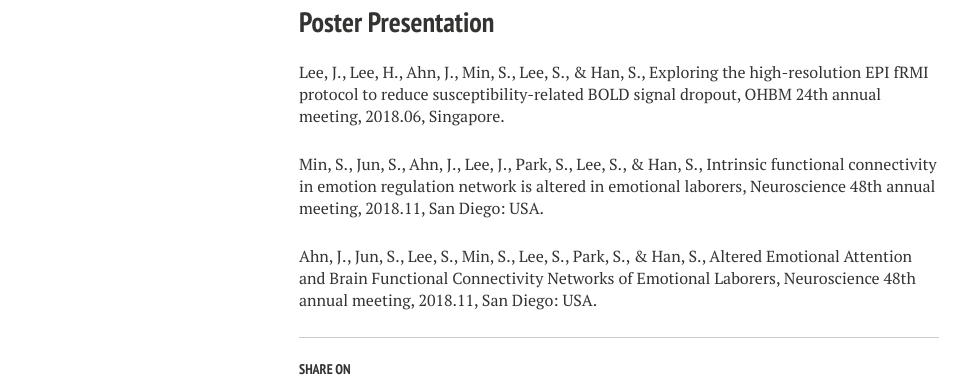
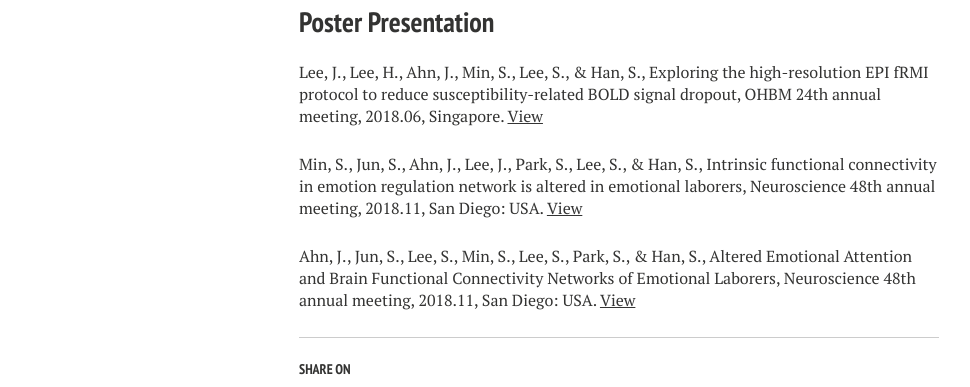
Before and after one commit to jisunkimbrain/fromjisunkim.github.io, a Jekyll site: the page built from publications/publications.md, in a window 1280 px wide. Shown: the part 731-1118 px from the top of the page, without its empty margins (21-991 px from the left). Built offline with Jekyll 4.4.1, drawn with Linux system fonts in a browser that asks for light colours; nearby versions of some CDN libraries.

Commit message:
Update publications.md

```diff
--- a/publications/publications.md
+++ b/publications/publications.md
@@ -23,8 +23,8 @@ Oh, J., Lee, J., Lee, S., & Han, S., Exploring the functional connectivity patte
 
 
 ## Poster Presentation
-Lee, J., Lee, H., Ahn, J., Min, S., Lee, S., & Han, S., Exploring the high-resolution EPI fRMI protocol to reduce susceptibility-related BOLD signal dropout, OHBM 24th annual meeting, 2018.06, Singapore.
+Lee, J., Lee, H., Ahn, J., Min, S., Lee, S., & Han, S., Exploring the high-resolution EPI fRMI protocol to reduce susceptibility-related BOLD signal dropout, OHBM 24th annual meeting, 2018.06, Singapore. [View](/publications/OHBM_2018_Lee.pdf)
 
-Min, S., Jun, S., Ahn, J., Lee, J., Park, S., Lee, S., & Han, S., Intrinsic functional connectivity in emotion regulation network is altered in emotional laborers, Neuroscience 48th annual meeting, 2018.11, San Diego: USA.
+Min, S., Jun, S., Ahn, J., Lee, J., Park, S., Lee, S., & Han, S., Intrinsic functional connectivity in emotion regulation network is altered in emotional laborers, Neuroscience 48th annual meeting, 2018.11, San Diego: USA. [View](/publications/SfN_2018_Min.pdf)
 
-Ahn, J., Jun, S., Lee, S., Min, S., Lee, S., Park, S., & Han, S., Altered Emotional Attention and Brain Functional Connectivity Networks of Emotional Laborers, Neuroscience 48th annual meeting, 2018.11, San Diego: USA.
+Ahn, J., Jun, S., Lee, S., Min, S., Lee, S., Park, S., & Han, S., Altered Emotional Attention and Brain Functional Connectivity Networks of Emotional Laborers, Neuroscience 48th annual meeting, 2018.11, San Diego: USA. [View](/publications/SfN_2018_Ahn.pdf)
```
